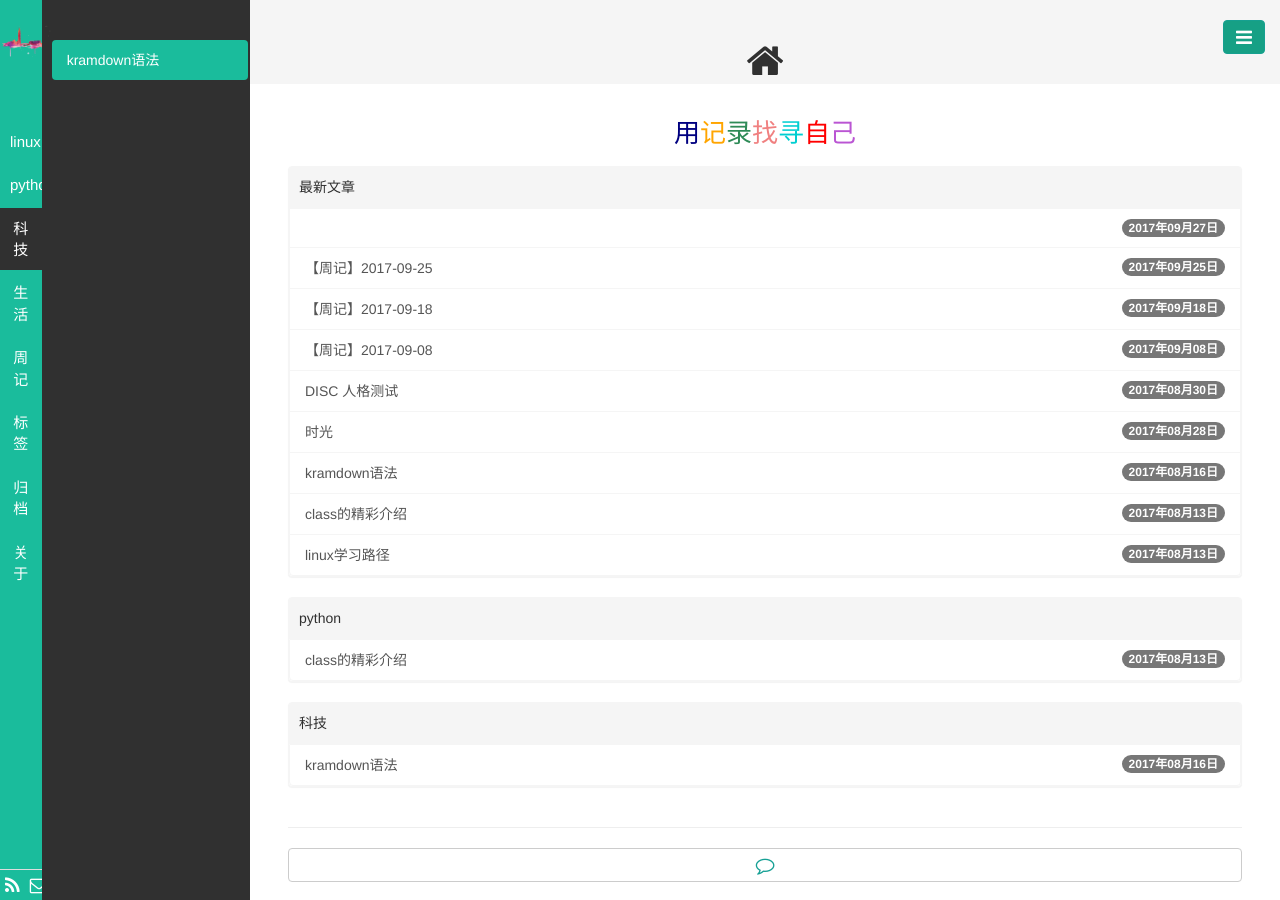
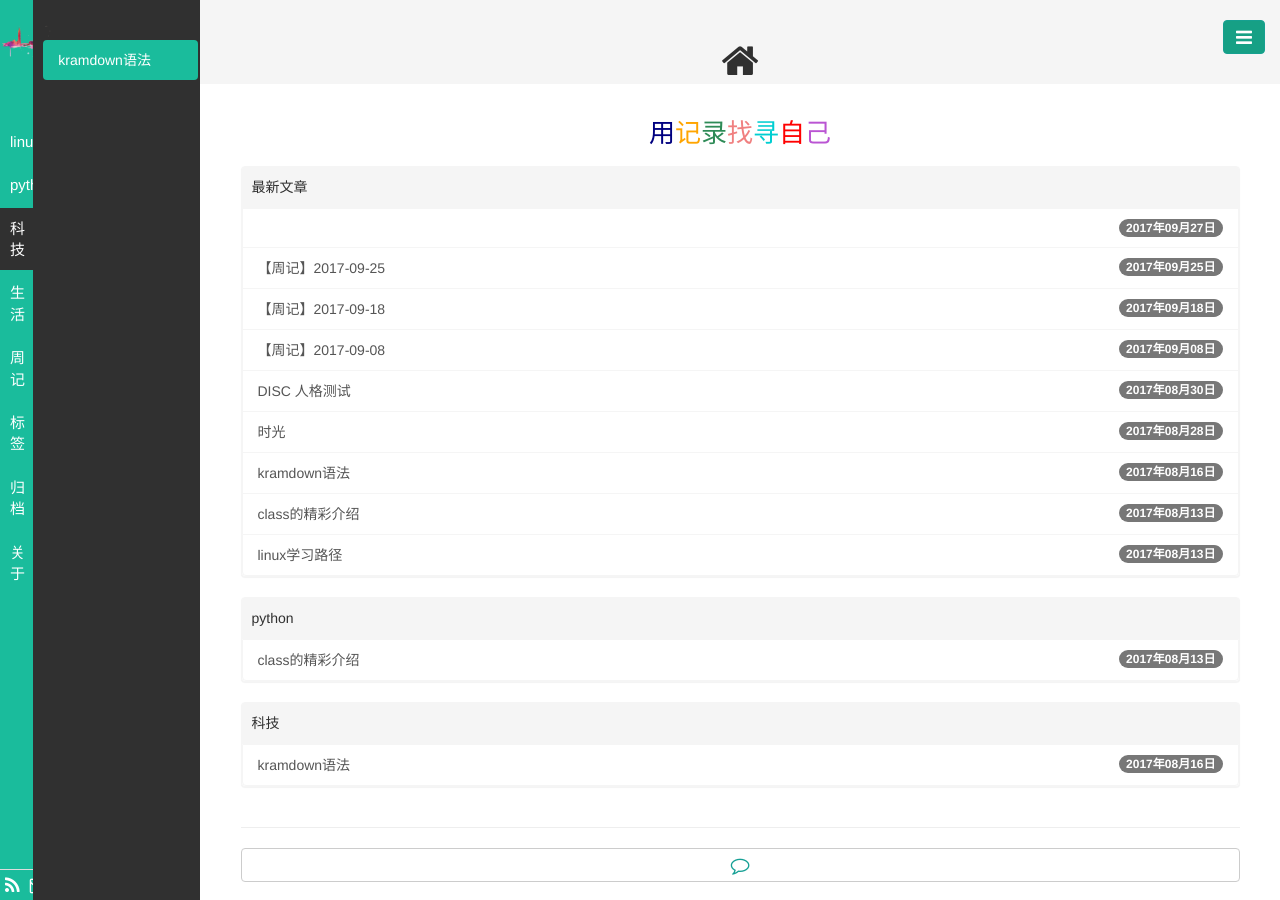
Before and after one commit to Longhaier/longhaier.github.io, a Jekyll site: the page built from index.html, in a window 1280 px wide. Built offline with Jekyll 4.4.1, drawn with Linux system fonts in a browser that asks for light colours; the list of posts is cut into pages by our own code.

Commit message:
Update navside.html

```diff
--- a/_includes/navside.html
+++ b/_includes/navside.html
@@ -1,4 +1,4 @@
-<div class="col-md-3 col-lg-3 col-sm-13 col-xs-13 aside visible-md visible-lg" style="width:250px">
+<div class="col-md-3 col-lg-3 col-sm-13 col-xs-13 aside visible-md visible-lg" style="width:200px">
   <div class="row">
     <div class="col-md-2 col-xs-2 aside1">
       <br>
```
